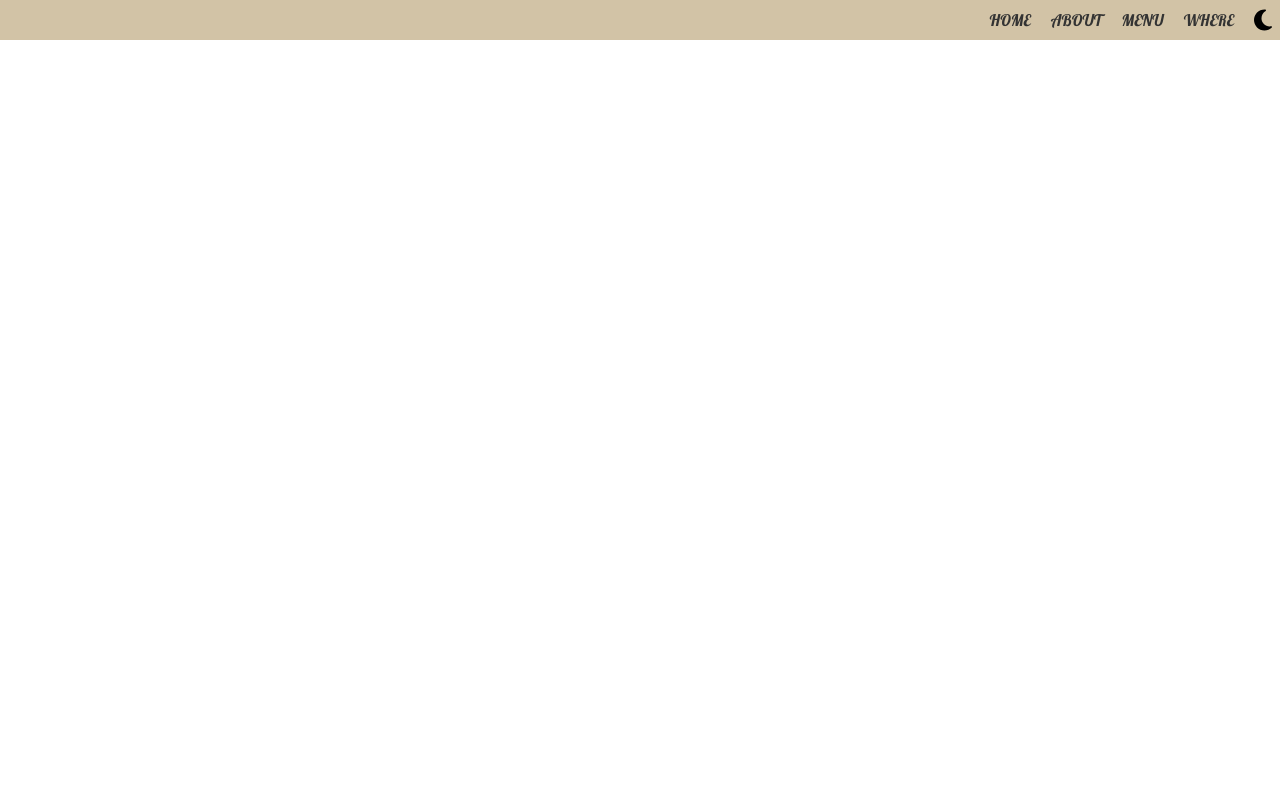
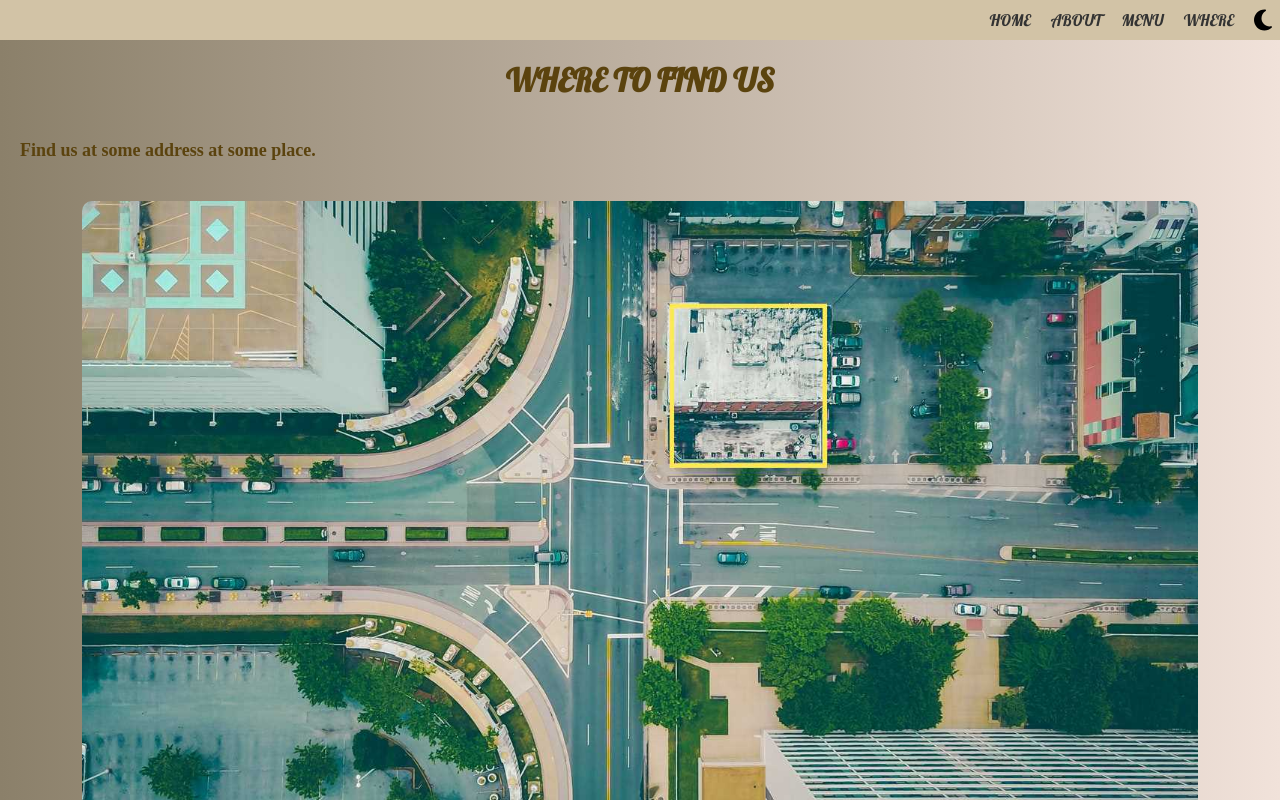
Before and after one commit to HansamaRajaguru/the-Cafe, a React (Create React App) app in the folder client/: page /where in a window 1280 px wide. Built offline with nearby package versions, Linux system fonts and the light colour scheme.

Commit message:
Completed Where page

```diff
--- a/client/src/components/App.tsx
+++ b/client/src/components/App.tsx
@@ -5,6 +5,7 @@ import { faSun, faMoon } from '@fortawesome/free-solid-svg-icons';
 import Home from './Home';
 import About from './About';
 import Menu from './Menu';
+import Where from './Where';
 import { useTheme, ThemeProvider } from '../contexts/ThemeContext';
 import './App.css';
 
@@ -29,6 +30,7 @@ const App: React.FC = () => {
                             <Route path="/" element={<Home />} />
                             <Route path="/about" element={<About />} />
                             <Route path="/menu" element={<Menu />} />
+                            <Route path="/where" element={<Where />} />
                         </Routes>
                     </main>
                 </div>
--- /dev/null
+++ b/client/src/components/Where.css
@@ -0,0 +1,80 @@
+
+.where {
+    display: flex;
+    flex-direction: column;
+    height: calc(100vh - 40px);
+    padding: 20px;
+    transition: background 0.5s, color 0.5s;
+    font-family: 'Lobster', cursive;
+    overflow-y: auto; /* Enable vertical scrolling */
+  }
+
+  .where.light {
+    background: linear-gradient(to right, #8b806a, #f1e2da); /* Light background */
+    color: #5b430e; /* Dark brown font color */
+  }
+
+  .where.dark {
+    background: linear-gradient(to right, #120401, #2f2621); /* Dark background */
+    color: rgb(210, 197, 181); /* White font color */
+  }
+
+  .where h3 {
+    font-family: 'Times New Roman', Times, serif;
+    font-size: large;
+    font-weight: 600;
+    text-align: left;
+    width: 100%;
+  }
+
+  .bold {
+    font-weight: bold;
+    font-family:Verdana, Geneva, Tahoma, sans-serif;
+    color:azure;
+  }
+
+  .where .location-image {
+    margin-top: 20px;
+    max-width: 90%;
+    height: auto;
+    border-radius: 10px;
+  }
+  /* General styles for the form */
+  .where form {
+    display: flex;
+    flex-direction: column;
+    align-items: flex-start;
+    width: 100%;
+    max-width: 600px;
+    margin-top: 20px;
+  }
+
+  .where label {
+    font-weight: bold;
+    margin-top: 10px;
+  }
+
+  .where input,
+  .where textarea {
+    width: 100%;
+    padding: 10px;
+    margin-top: 5px;
+    border: 1px solid #ccc;
+    border-radius: 5px;
+    font-size: 1em;
+  }
+
+  .where button {
+    margin-top: 20px;
+    padding: 10px 20px;
+    background-color: #5b430e; /* Match the theme color */
+    color: white;
+    border: none;
+    border-radius: 5px;
+    cursor: pointer;
+    font-size: 1em;
+  }
+
+  .where button:hover {
+    background-color: #8b806a; /* Lighten the button on hover */
+  }
--- /dev/null
+++ b/client/src/components/Where.tsx
@@ -0,0 +1,82 @@
+import React, { useState } from 'react';
+import { useTheme } from '../contexts/ThemeContext';
+import axios from 'axios';
+import './Where.css';
+import mapImage from '../images/map.jpg';
+
+const Where: React.FC = () => {
+  const { theme } = useTheme();
+  const [formData, setFormData] = useState({
+    name: '',
+    people: '',
+    date: '',
+    time: '',
+    message: ''
+  });
+
+  const handleChange = (e: React.ChangeEvent<HTMLInputElement | HTMLTextAreaElement>) => {
+    setFormData({
+      ...formData,
+      [e.target.name]: e.target.value
+    });
+  };
+
+  const handleSubmit = async (e: React.FormEvent) => {
+    e.preventDefault();
+    try {
+        const response = await axios.post('http://localhost:5000/api/reserve', {
+            ...formData,
+            people: parseInt(formData.people, 10) // Ensure people is a number
+        });
+        alert(response.data.message);
+    } catch (error) {
+        alert('Error making reservation');
+        console.error(error);
+    }
+};
+
+
+  return (
+    <div className={`where ${theme}`}>
+      <h1>WHERE TO FIND US</h1>
+      <br />
+      <br />
+      <h3>Find us at some address at some place.</h3>
+      <br />
+      <div>
+        <img src={mapImage} alt="Map Location" className="location-image" />
+      </div>
+      <br />
+      <h3><span className='bold'>FYI! </span>We offer full-service catering for any event, large or small.</h3>
+      <br/>
+      <h3>We understand your needs and we will cater the food to satisfy the biggest criteria of them all, both look and taste.</h3>
+      <br />
+      <h3><span className='bold'>Reserve</span> a table, ask for today's special or just send us a message:</h3>
+      <form onSubmit={handleSubmit}>
+        <label>
+          Name:
+          <input type="text" name="name" value={formData.name} onChange={handleChange} required />
+        </label>
+        <label>
+          How many people:
+          <input type="number" name="people" value={formData.people} onChange={handleChange} required />
+        </label>
+        <label>
+          Date:
+          <input type="date" name="date" value={formData.date} onChange={handleChange} required />
+        </label>
+        <label>
+          Time:
+          <input type="time" name="time" value={formData.time} onChange={handleChange} required />
+        </label>
+        <label>
+          Message / Special Requirements:
+          <textarea name="message" value={formData.message} onChange={handleChange} />
+        </label>
+        <button type="submit">Send Message</button>
+      </form>
+    </div>
+  );
+};
+
+export default Where;
```
Also changed, not shown: client/src/images/map.jpg (added).
